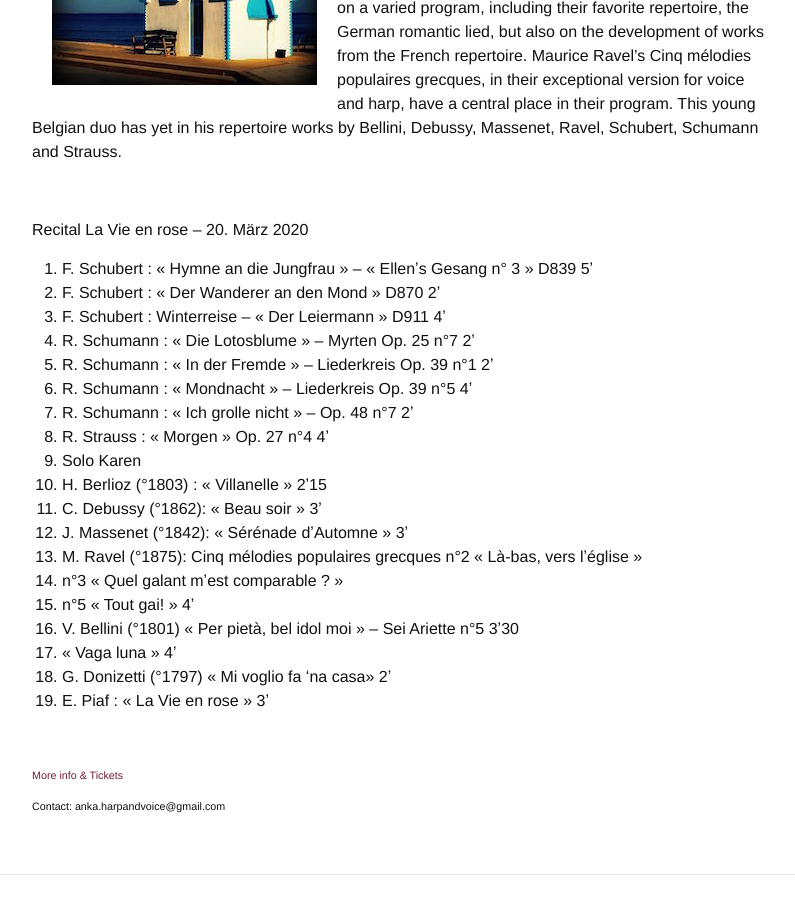
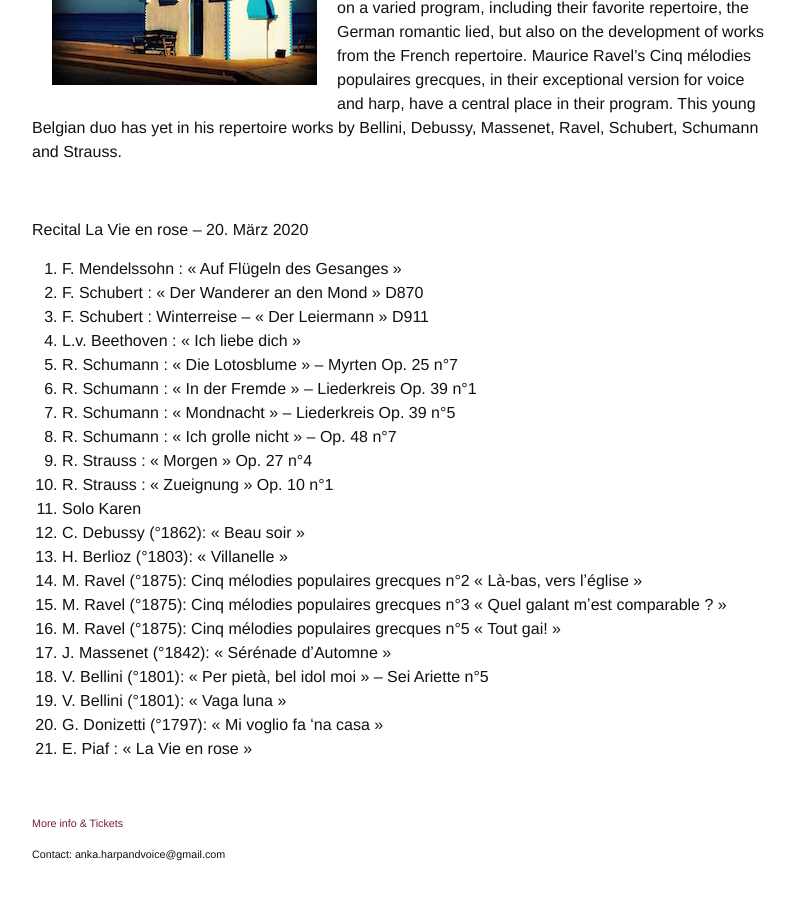
Before and after one commit to annesophie-sevens/annesophie-sevens.github.io, a Jekyll site: the page built from project-de.md, in a window 1280 px wide and 900 px high, scrolled down 426 px. Shown: the whole window, without its empty margins (238-1033 px from the left). Built offline with Jekyll 4.4.1, drawn with Linux system fonts in a browser that asks for light colours; nearby versions of some CDN libraries.

Commit message:
Update project-de.md

```diff
--- a/project-de.md
+++ b/project-de.md
@@ -17,25 +17,27 @@ Maurice Ravel's Cinq mélodies populaires grecques, in their exceptional version
 
 Recital La Vie en rose – 20. März 2020
 
-1. F. Schubert : « Hymne an die Jungfrau » – « Ellenʼs Gesang n° 3 » D839 5ʼ
-2. F. Schubert : « Der Wanderer an den Mond » D870 2ʼ
-3. F. Schubert : Winterreise – « Der Leiermann » D911 4ʼ
-4. R. Schumann : « Die Lotosblume » – Myrten Op. 25 n°7 2ʼ
-5. R. Schumann : « In der Fremde » – Liederkreis Op. 39 n°1 2ʼ
-6. R. Schumann : « Mondnacht » – Liederkreis Op. 39 n°5 4ʼ
-7. R. Schumann : « Ich grolle nicht » – Op. 48 n°7 2ʼ
-8. R. Strauss : « Morgen » Op. 27 n°4  4ʼ
-9. Solo Karen
-10. H. Berlioz (°1803) : « Villanelle » 2ʼ15
-11. C. Debussy (°1862): « Beau soir » 3ʼ
-12. J. Massenet (°1842): « Sérénade dʼAutomne » 3ʼ
-13. M. Ravel (°1875): Cinq mélodies populaires grecques n°2 « Là-bas, vers lʼéglise »
-14. n°3 « Quel galant mʼest comparable ? »
-15. n°5 « Tout gai! » 4ʼ
-16. V. Bellini (°1801) « Per pietà, bel idol moi » – Sei Ariette n°5  3ʼ30
-17. « Vaga luna » 4ʼ
-18. G. Donizetti (°1797) « Mi voglio fa ʻna casa» 2ʼ
-19. E. Piaf : « La Vie en rose »  3ʼ
+1. F. Mendelssohn : « Auf Flügeln des Gesanges »
+2. F. Schubert : « Der Wanderer an den Mond » D870
+3. F. Schubert : Winterreise – « Der Leiermann » D911
+4. L.v. Beethoven : « Ich liebe dich »
+5. R. Schumann : « Die Lotosblume » – Myrten Op. 25 n°7
+6. R. Schumann : « In der Fremde » – Liederkreis Op. 39 n°1
+7. R. Schumann : « Mondnacht » – Liederkreis Op. 39 n°5
+8. R. Schumann : « Ich grolle nicht » – Op. 48 n°7
+9. R. Strauss : « Morgen » Op. 27 n°4
+10. R. Strauss : « Zueignung » Op. 10 n°1
+11. Solo Karen
+12. C. Debussy (°1862): « Beau soir »
+13. H. Berlioz (°1803): « Villanelle »
+14. M. Ravel (°1875): Cinq mélodies populaires grecques n°2 « Là-bas, vers lʼéglise »
+15. M. Ravel (°1875): Cinq mélodies populaires grecques n°3 « Quel galant mʼest comparable ? »
+16. M. Ravel (°1875): Cinq mélodies populaires grecques n°5 « Tout gai! »
+17. J. Massenet (°1842): « Sérénade dʼAutomne »
+18. V. Bellini (°1801): « Per pietà, bel idol moi » – Sei Ariette n°5
+19. V. Bellini (°1801): « Vaga luna »
+20. G. Donizetti (°1797): « Mi voglio fa ʻna casa »
+21. E. Piaf : « La Vie en rose »
 
 &nbsp;
 
```
